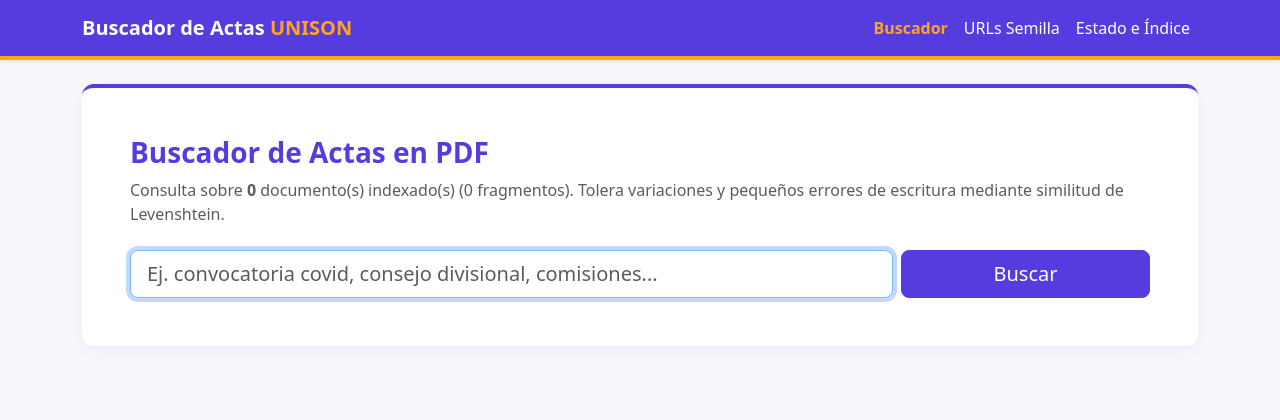
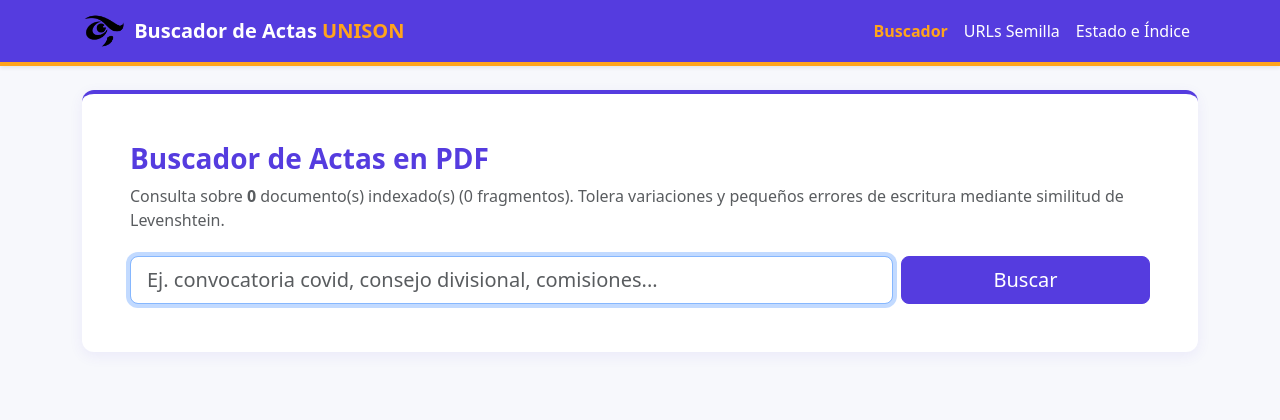
Before and after one commit to Ammens/buscador_actas, a Flask app: page / in a window 1280 px wide. Shown: the top 420 px of the page. Run offline with Flask 3, Linux system fonts and the light colour scheme; data that the repository does not hold is empty.

Commit message:
add buho.png as a logo in navbar, modified base.html

```diff
--- a/templates/base.html
+++ b/templates/base.html
@@ -12,8 +12,10 @@
 <body>
     <nav class="navbar navbar-expand-lg navbar-unison shadow-sm">
         <div class="container">
-            <a class="navbar-brand fw-bold" href="{{ url_for('index') }}">
-                Buscador de Actas <span style="color: #FFA41C;">UNISON</span>
+            <a class="navbar-brand fw-bold d-flex align-items-center gap-2" href="{{ url_for('index') }}">
+                <img src="{{ url_for('static', filename='img/buho.png') }}" alt="Búho UNISON" height="36"
+                    class="d-inline-block">
+                <span>Buscador de Actas <span style="color: #FFA41C;">UNISON</span></span>
             </a>
             <button class="navbar-toggler bg-light" type="button" data-bs-toggle="collapse"
                 data-bs-target="#menuPrincipal">
```
Also changed, not shown: static/img/buho.png (added).
